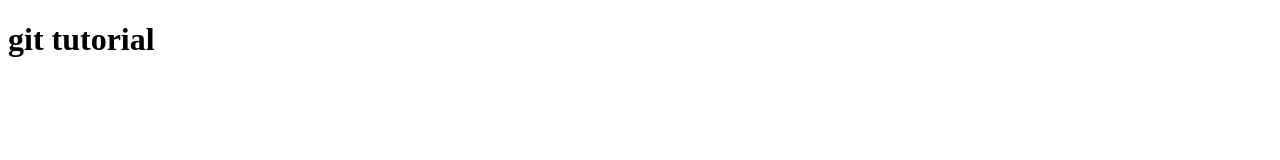
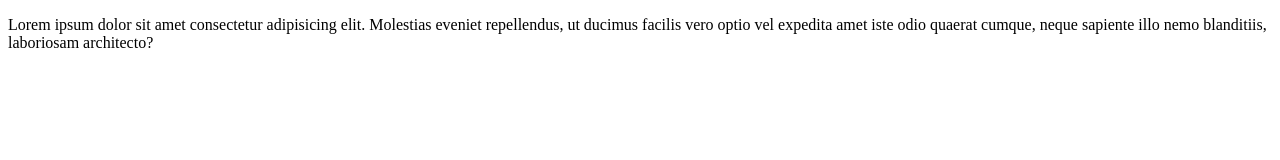
Before and after one commit to fmferhat6446/practice-project, a plain HTML site: page index.html in a window 1280 px wide. Drawn offline with Linux system fonts and the light colour scheme.

Commit message:
change pragraph

```diff
--- a/index.html
+++ b/index.html
@@ -6,6 +6,6 @@
     <title>Document</title>
 </head>
 <body>
-    <h1>git tutorial</h1>
+    <p>Lorem ipsum dolor sit amet consectetur adipisicing elit. Molestias eveniet repellendus, ut ducimus facilis vero optio vel expedita amet iste odio quaerat cumque, neque sapiente illo nemo blanditiis, laboriosam architecto?</p>
 </body>
 </html>
```
